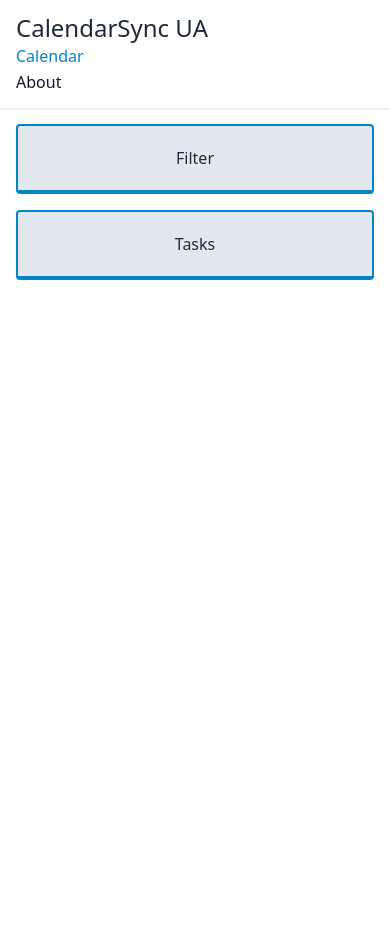
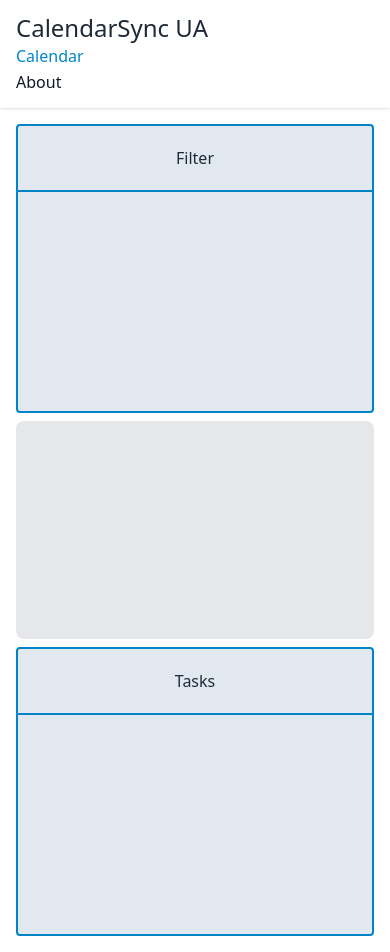
Before and after one commit to pedropintoo/CalendarSyncUA, a React (Vite) app: page / in a window 390 px wide. Before the commit the page ends 844 px from the top, so only its background shows below. Built offline with nearby package versions, Linux system fonts and the light colour scheme.

Commit message:
fix sizes compatibility

```diff
--- a/src/components/MainStructure.tsx
+++ b/src/components/MainStructure.tsx
@@ -5,7 +5,7 @@ function MainStructure() {
     return (
         // <!-- Main  -->
         <>
-        <div className="px-4 py-4 mx-auto grid lg:grid-cols-6 gap-2 md:h-screen">
+        <div className="px-4 py-4 mx-auto grid lg:grid-cols-6 gap-2 min-h-screen">
             <Filter/>
             <div className="bg-gray-200 lg:col-span-4 rounded-lg"></div>
             <Tasks/>
```
